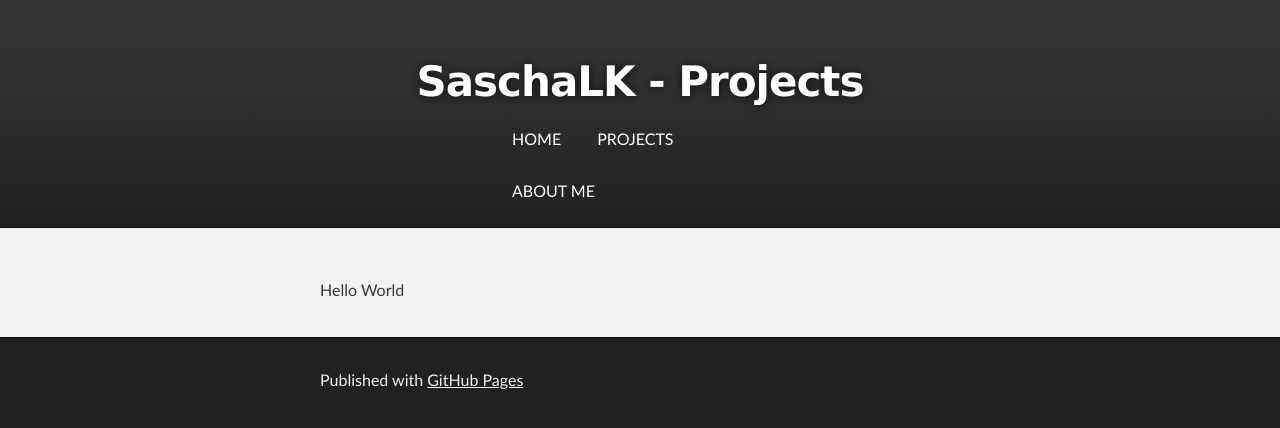
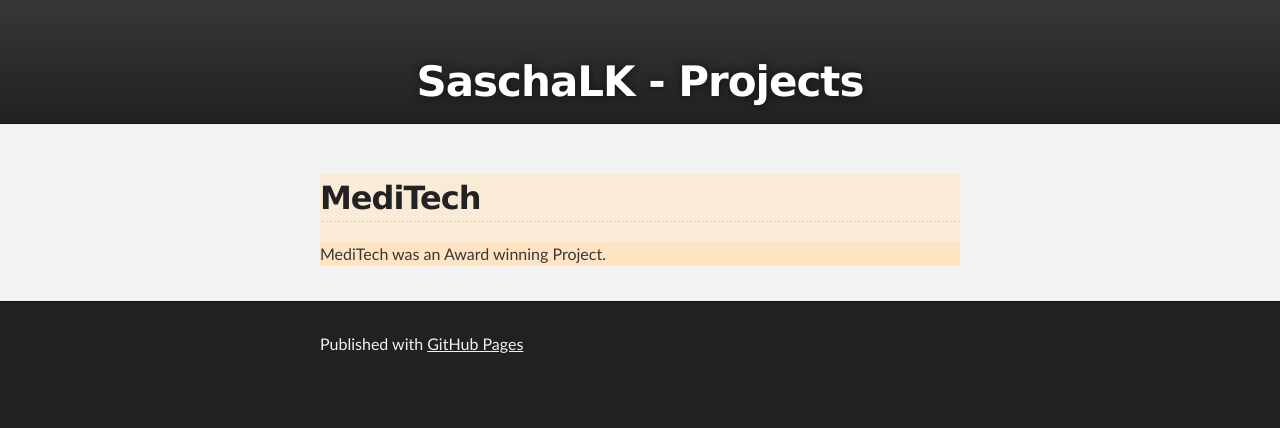
Before and after one commit to SaschaLK/SaschaLK.github.io, a Jekyll site: the page built from index.md, in a window 1280 px wide. Shown: the top 428 px of the page. Built offline with Jekyll 4.4.1, drawn with Linux system fonts in a browser that asks for light colours; our own code applies the rules of GitHub Pages for plain Markdown files; the repository's description, which GitHub fills in, is left out.

Commit message:
rollback on just index Project - Note, don't use MD

```diff
--- a/_layouts/default.html
+++ b/_layouts/default.html
@@ -19,12 +19,14 @@
         <div id="header_wrap" class="outer">
             <header class="inner">
                 <h1 id="project_title">SaschaLK - Projects</h1>
+                <!-- Temporary Disable
                 <div id="navbar">
                     <ul>
                         <li><a href="index.html">HOME</a></li>
                         <li><a href="projects.html">PROJECTS</a></li>
                         <li><a href="aboutMe.html">ABOUT ME</a></li>
                     </ul>
+                -->
                 </div>
             </header>
         </div>
--- a/assets/css/style.scss
+++ b/assets/css/style.scss
@@ -7,6 +7,15 @@ html, body {
     width: 100%;
 }
 
+#projects_content {
+    background-color: antiquewhite;
+}
+
+#mediTechContent {
+    background-color: bisque;
+}
+
+//temporary disabled content below
 #navbar ul{
     list-style-type: none;
     margin: 0 auto;
--- a/index.md
+++ b/index.md
@@ -1 +1,10 @@
-Hello World
+<html>
+    <body>
+        <div id="projects_content">
+            <h2>MediTech</h2>
+            <p id="mediTechContent">
+                MediTech was an Award winning Project.
+            </p>
+        </div>
+    </body>
+</html>
```
